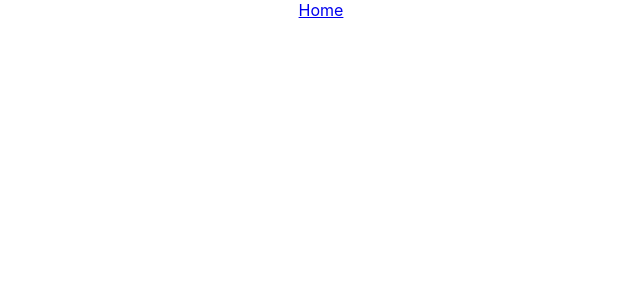
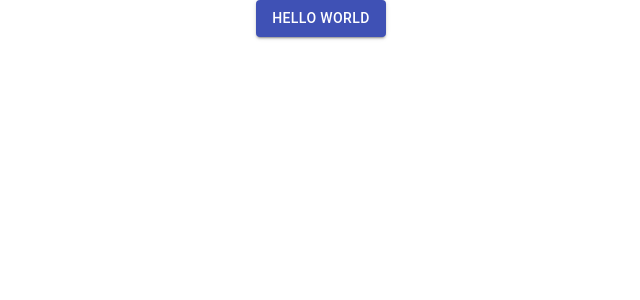
Before and after one commit to imhuy/blog, a React (Create React App) app in the folder client/: page / in a window 1280 px wide. Shown: the top 300 px of the page, without its empty margins (319-959 px from the left). Built offline with nearby package versions, Linux system fonts and the light colour scheme.

Commit message:
add material design

```diff
--- a/client/package.json
+++ b/client/package.json
@@ -3,6 +3,7 @@
   "version": "0.1.0",
   "private": true,
   "dependencies": {
+    "@material-ui/core": "^4.7.1",
     "react": "^16.12.0",
     "react-dom": "^16.12.0",
     "react-router-dom": "^5.1.2",
--- a/client/src/App.js
+++ b/client/src/App.js
@@ -1,26 +1,16 @@
 import React from 'react';
 // import logo from './logo.svg';
 import './App.css';
-import {
-  BrowserRouter as Router,
-  Switch,
-  Route,
-  Link
-} from "react-router-dom";
-import Header from './components/Header';
+import Button from '@material-ui/core/Button';
+// import Header from './components/Header';
 
 
 function App() {
   return (
     <div className="App">
-      <Router>
-        <div>
-                <Link to="/feed">Home</Link>
-          <Switch>
-            <Route path="/feed" component={Header} />
-          </Switch>
-        </div>
-      </Router>
+      <Button variant="contained" color="primary">
+        Hello World
+    </Button>
     </div>
   );
 }
--- a/client/src/components/Header/index.js
+++ b/client/src/components/Header/index.js
@@ -47,8 +47,6 @@
                             <p> {item.email}</p>
                         </li>
                     </ul>
-
-
                 )}
 
             </div>
```
Also changed, not shown: 1 other file (tests, documents, lock files or other folders).
